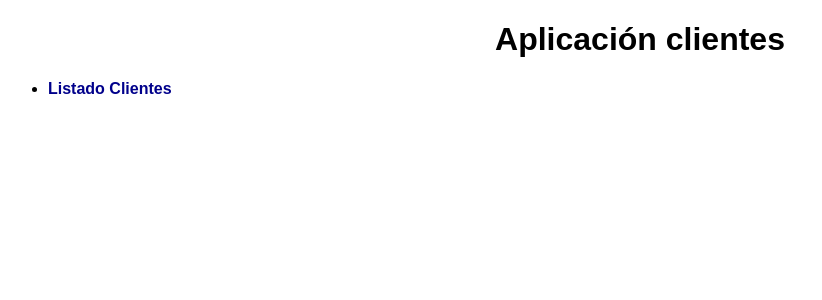
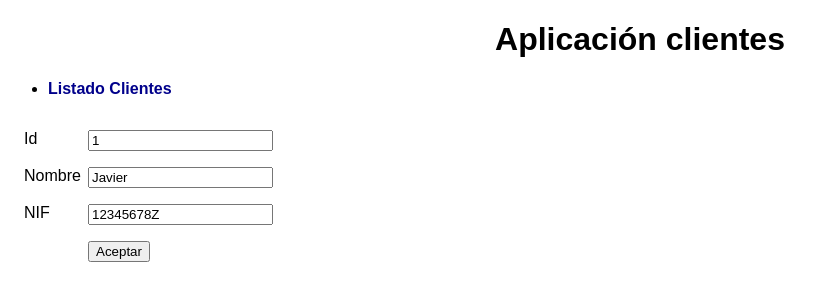
Before and after one commit to javierlete/angular2-clientes, an Angular app: page /clientes/detalles/1 in a window 1280 px wide. Before the commit this address led to /. Shown: the top 300 px of the page, without its empty margins (0-822 px from the left). Built offline with nearby package versions, Linux system fonts and the light colour scheme.

Commit message:
Visualización en detalles de cliente

```diff
--- a/src/app/app-routing.module.ts
+++ b/src/app/app-routing.module.ts
@@ -5,7 +5,8 @@ import { ClientesDetallesComponent } from './componentes/clientes-detalles/clien
 
 const routes: Routes = [
   { path: 'clientes/listado', component: ClientesListadoComponent },
-  { path: 'clientes/detalles', component: ClientesDetallesComponent }
+  { path: 'clientes/detalles', component: ClientesDetallesComponent },
+  { path: 'clientes/detalles/:id', component: ClientesDetallesComponent }
 ];
 
 @NgModule({
--- a/src/app/componentes/clientes-detalles/clientes-detalles.component.html
+++ b/src/app/componentes/clientes-detalles/clientes-detalles.component.html
@@ -1,15 +1,15 @@
 <div>
   <div>
     <label for="id">Id</label>
-    <input #id type="number" id="id" />
+    <input #id type="number" id="id" value="{{cliente.id}}" />
   </div>
   <div>
     <label for="nombre">Nombre</label>
-    <input #nombre type="text" id="nombre" />
+    <input #nombre type="text" id="nombre" value="{{cliente.nombre}}" />
   </div>
   <div>
     <label for="nif">NIF</label>
-    <input #nif type="text" id="nif" />
+    <input #nif type="text" id="nif" value="{{cliente.nif}}" />
   </div>
   <div>
     <label>&nbsp;</label>
--- a/src/app/componentes/clientes-detalles/clientes-detalles.component.ts
+++ b/src/app/componentes/clientes-detalles/clientes-detalles.component.ts
@@ -1,21 +1,39 @@
 import { Component, OnInit } from '@angular/core';
 import { Cliente } from 'src/app/modelo/cliente';
 import { ClientesService } from 'src/app/servicios/clientes.service';
-import { Router } from '@angular/router';
+import { Router, ActivatedRoute } from '@angular/router';
 
 @Component({
   selector: 'app-clientes-detalles',
   templateUrl: './clientes-detalles.component.html',
   styleUrls: ['./clientes-detalles.component.css']
 })
-export class ClientesDetallesComponent {
+export class ClientesDetallesComponent implements OnInit {
+
+  cliente: Cliente = { id: 0, nombre: '', nif: '' };
 
   constructor(
     private clientesService: ClientesService,
-    private router: Router) {}
+    private router: Router,
+    private ruta: ActivatedRoute) { }
+
+  ngOnInit(): void {
+    const id: number = +this.ruta.snapshot.paramMap.get('id');
+
+    console.log(id);
+
+    if(id) {
+      this.clientesService.getCliente(id).subscribe(
+        cliente => {
+          this.cliente = cliente;
+          console.log(this.cliente);
+        }
+      );
+    }
+  }
 
   guardar(id: number, nombre: string, nif: string): void {
-    let cliente: Cliente = { id:id, nombre:nombre, nif:nif };
+    let cliente: Cliente = { id: id, nombre: nombre, nif: nif };
     console.log('EMITIDO', cliente);
 
     this.clientesService.postCliente(cliente).subscribe(
--- a/src/app/componentes/clientes-listado/clientes-listado.component.html
+++ b/src/app/componentes/clientes-listado/clientes-listado.component.html
@@ -11,7 +11,7 @@
       <td>{{cliente.nombre}}</td>
       <td>{{cliente.nif}}</td>
       <td>
-        <a routerLink="/clientes/detalles">Editar</a>&nbsp;
+        <a routerLink="/clientes/detalles/{{cliente.id}}">Editar</a>&nbsp;
         <a (click)="borrar(cliente.id)">Borrar</a>
       </td>
     </tr>
--- a/src/app/servicios/clientes.service.ts
+++ b/src/app/servicios/clientes.service.ts
@@ -12,6 +12,10 @@ export class ClientesService {
 
   getClientes(): Observable<Cliente[]> {
     return of(this.clientes);
+  }
+
+  getCliente(id: number): Observable<Cliente> {
+    return of(this.clientes.find(cliente => cliente.id === id));
   }
 
   deleteCliente(id: number): Observable<number> {
```
